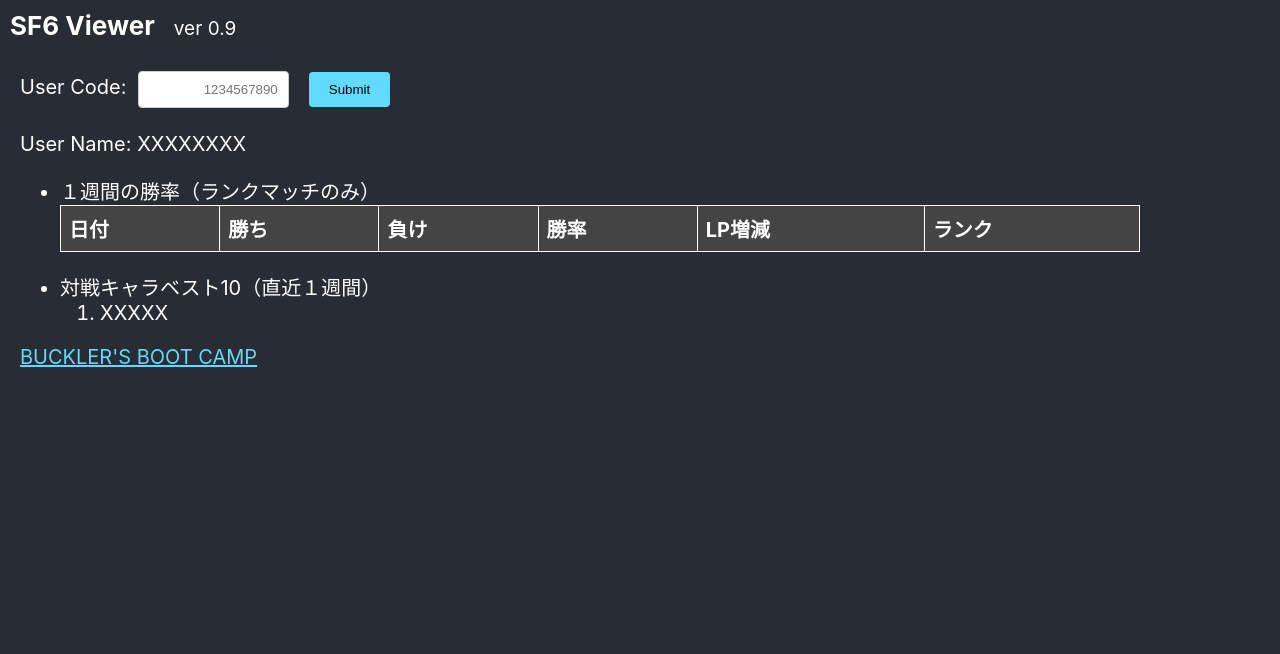
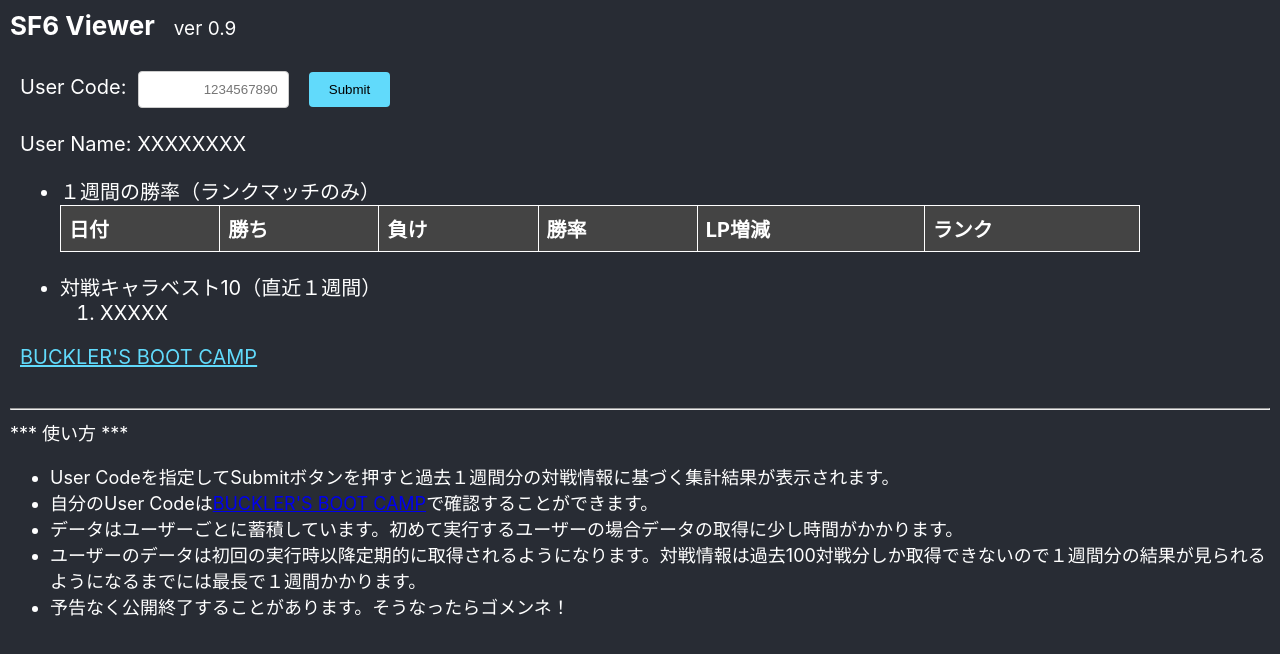
Before and after one commit to kthub/sf6viewer, a React (Create React App) app: page / in a window 1280 px wide. Shown: the top 654 px of the page. Built offline with nearby package versions, Linux system fonts and the light colour scheme.

Commit message:
add usage

```diff
--- a/src/App.css
+++ b/src/App.css
@@ -33,3 +33,9 @@
   color: #61dafb;
   font-size: calc(4px + 2vmin)
 }
+
+.App-footer {
+  padding: 10px;
+  font-size: calc(2px + 2vmin);
+  font-weight: 'normal';
+}
--- a/src/App.js
+++ b/src/App.js
@@ -31,6 +31,17 @@ function App() {
           BUCKLER'S BOOT CAMP
         </a>
       </main>
+      <footer className="App-footer">
+        <hr/>
+        *** 使い方 ***<br/>
+        <ul>
+          <li>User Codeを指定してSubmitボタンを押すと過去１週間分の対戦情報に基づく集計結果が表示されます。</li>
+          <li>自分のUser Codeは<a href="https://www.streetfighter.com/6/buckler/ja-jp" target="_blank" rel="noopener noreferrer">BUCKLER'S BOOT CAMP</a>で確認することができます。</li>
+          <li>データはユーザーごとに蓄積しています。初めて実行するユーザーの場合データの取得に少し時間がかかります。</li>
+          <li>ユーザーのデータは初回の実行時以降定期的に取得されるようになります。対戦情報は過去100対戦分しか取得できないので１週間分の結果が見られるようになるまでには最長で１週間かかります。</li>
+          <li>予告なく公開終了することがあります。そうなったらゴメンネ！</li>
+        </ul>
+      </footer>
     </div>
   );
 }
--- a/src/SimpleForm.css
+++ b/src/SimpleForm.css
@@ -31,3 +31,12 @@
 .form-content button:hover {
     background-color: #21a1f1;
 }
+
+@keyframes blink {
+  0%, 100% { opacity: 1; }
+  50% { opacity: 0; }
+}
+
+.loading-text {
+  animation: blink 1.5s linear infinite;
+}
--- a/src/SimpleForm.js
+++ b/src/SimpleForm.js
@@ -2,6 +2,7 @@ import React, { useState } from 'react';
 import './SimpleForm.css';
 
 function SimpleForm(props) {
+  const [isLoading, setIsLoading] = useState(false);
   const [userCode, setUserCode] = useState('');
 
   const handleChange = (e) => {
@@ -10,6 +11,7 @@ function SimpleForm(props) {
 
   const handleSubmit = (e) => {
     e.preventDefault();
+    setIsLoading(true);
     fetchData();
   };
 
@@ -27,8 +29,11 @@ function SimpleForm(props) {
       }
       const gameRecord = await response.json();
 
-      // 取得したデータで親コンポーネントの状態を更新
+      // update component's state with the data from url
       props.setGameRecord(gameRecord);
+
+      // restore button state
+      setIsLoading(false)
 
     } catch (error) {
       console.error('There has been a problem with your fetch operation:', error);
@@ -46,7 +51,9 @@ function SimpleForm(props) {
                value={userCode}
                onChange={handleChange} />
       </label>
-      <button type="submit">Submit</button>
+      <button type="submit" disabled={isLoading}>
+        {isLoading ? <span className="loading-text">データ取得中...</span> : 'Submit'}
+      </button>
     </form>
   );
 }
```
Also changed, not shown: 2 other files (tests, documents, lock files or other folders).
